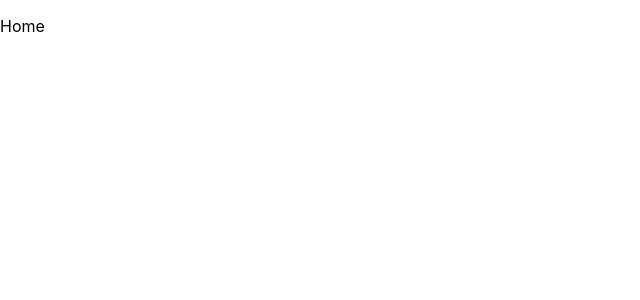
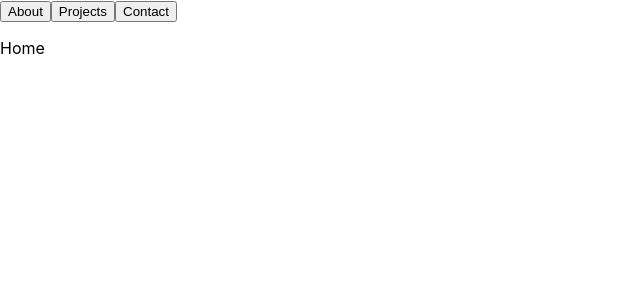
Before and after one commit to pandi1813/portfolio, a React (Create React App) app: page / in a window 1280 px wide. Shown: the top 300 px of the page, without its empty margins (0-640 px from the left). Built offline with nearby package versions, Linux system fonts and the light colour scheme.

Commit message:
created navbar using separate button element and passing to it button texts as props

```diff
--- a/src/App.js
+++ b/src/App.js
@@ -4,10 +4,12 @@ import HomePage from './components/Home/HomePage';
 import ProjectsPage from './components/Projects/ProjectPage/ProjectsPage';
 import AboutPage from './components/About/AboutPage';
 import ContactPage from './components/Contact/ContactPage';
+import NavBar from './components/NavBar/NavBar';
 
 function App() {
   return (
     <Router>
+      <NavBar />
       <Routes>
         <Route path='/' element={<HomePage/>} />
         <Route path='/about' element={<AboutPage/>} />
--- /dev/null
+++ b/src/components/NavBar/Button/Button.jsx
@@ -0,0 +1,7 @@
+export default function NavButton(props) {
+    return (
+        <>
+        <button>{props.name}</button>
+        </>
+    )
+}
--- /dev/null
+++ b/src/components/NavBar/NavBar.jsx
@@ -0,0 +1,13 @@
+import NavButton from "./Button/Button"
+
+
+export default function NavBar() {
+    return (
+        <nav id="navbar">
+           <NavButton name="About"/>
+           <NavButton name="Projects"/>
+           <NavButton name="Contact"/>
+
+        </nav>
+    )
+}
```
Also changed, not shown: src/components/NavBar/Button/button.css (added), src/components/NavBar/navbar.css (added).
